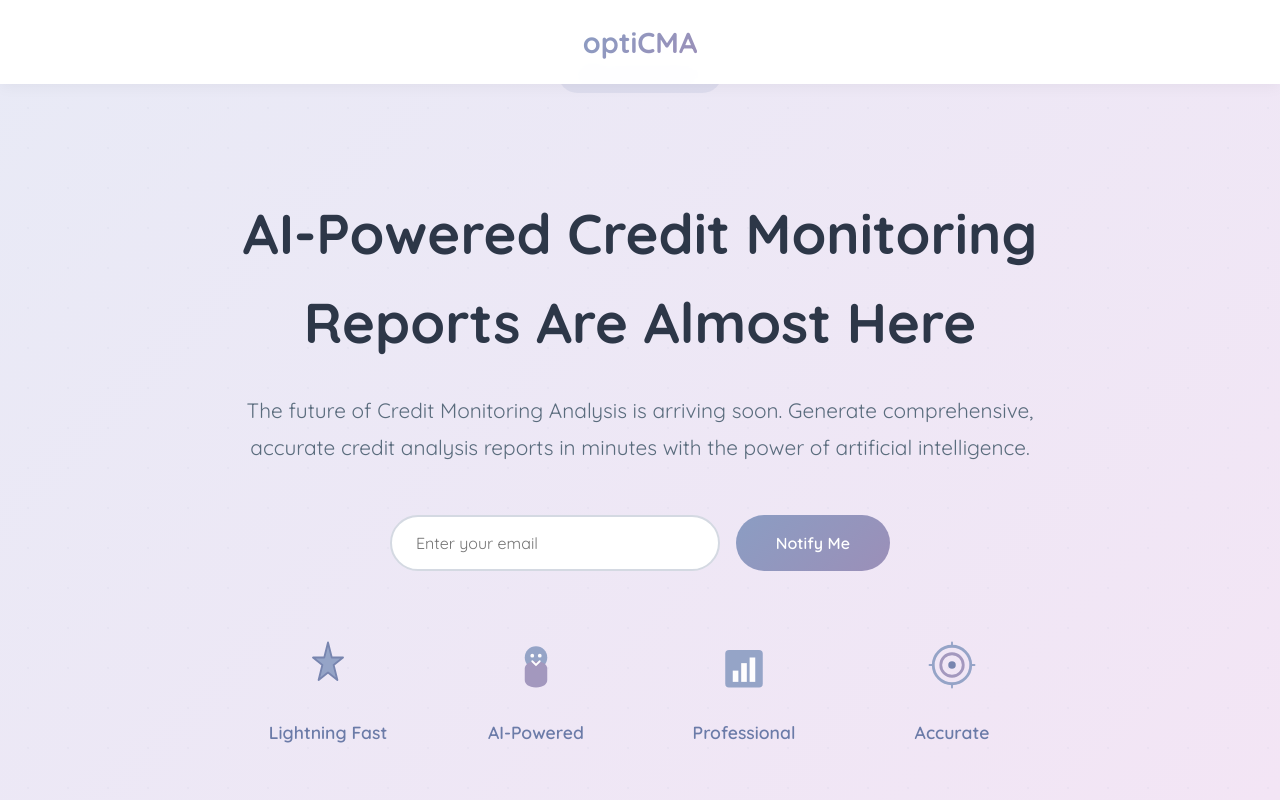
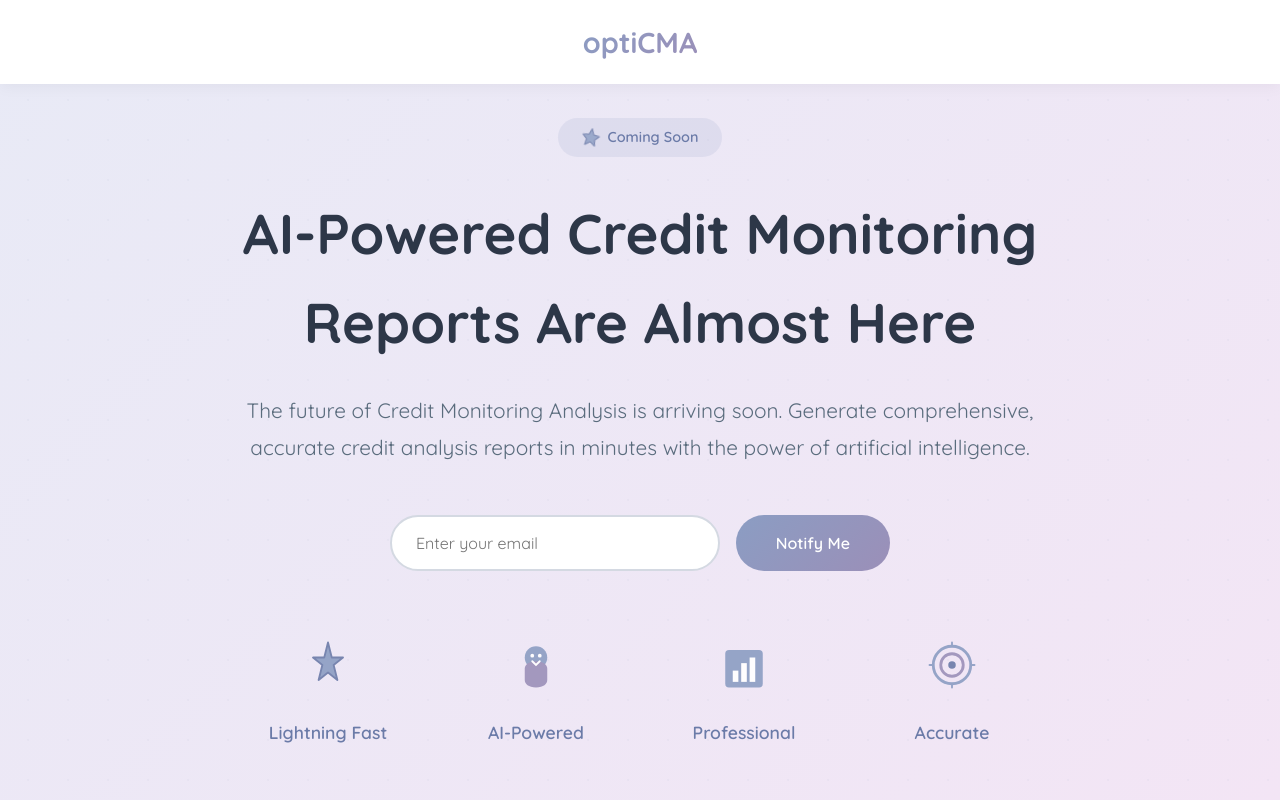
Before and after one commit to Kushpatel49/opticma, a plain HTML site: page index.html in a window 1280 px wide. Shown: the top 800 px of the page. Drawn offline with Linux system fonts and the light colour scheme.

Commit message:
Update index.html

```diff
--- a/index.html
+++ b/index.html
@@ -52,7 +52,7 @@
             align-items: center;
             justify-content: center;
             text-align: center;
-            padding: 2rem 5%;
+            padding: 6rem 5% 2rem 5%;
             position: relative;
             overflow: hidden;
         }
@@ -88,7 +88,7 @@
             border-radius: 50px;
             font-size: 0.9rem;
             font-weight: 600;
-            margin-bottom: 6rem;
+            margin-bottom: 2rem;
             animation: fadeInUp 0.8s ease;
         }
 
```
